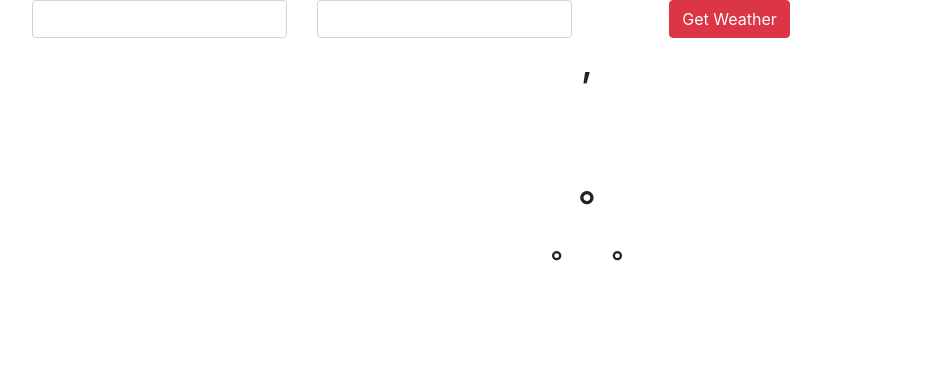
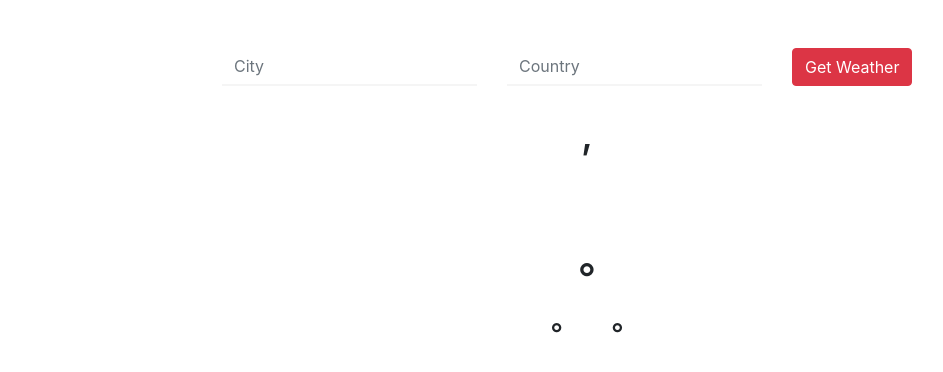
Before and after one commit to ashwinmano/weater-app, a React (Create React App) app: page / in a window 1280 px wide. Shown: the top 372 px of the page, without its empty margins (53-996 px from the left). Built offline with nearby package versions, Linux system fonts and the light colour scheme; no server answers.

Commit message:
Error Handling added to the form

```diff
--- a/src/App.js
+++ b/src/App.js
@@ -21,7 +21,7 @@ class App extends React.Component{
       description:"",
       error:false
     };
-    this.getWeather();
+
     this.weatherIcon={
       Thunderstorm:"wi-thunderstorm",
       Drizzle:"wi-sleet",
@@ -68,8 +68,16 @@ class App extends React.Component{
 
 
 
-  getWeather=async()=>{
-    const api_call=await fetch(`http://api.openweathermap.org/data/2.5/weather?q=London,uk&appid=${API_key}`);
+  getWeather=async(e)=>{
+
+    e.preventDefault();
+
+    const city=e.target.elements.city.value;
+    const country=e.target.elements.country.value;
+
+
+    if(city && country){
+      const api_call=await fetch(`http://api.openweathermap.org/data/2.5/weather?q=${city},${country}&appid=${API_key}`);
     const response =await api_call.json();
 
     console.log(response);
@@ -84,11 +92,15 @@ class App extends React.Component{
 
     });
     this.get_WeatherIcon(this.weatherIcon,response.weather[0].id);
+    }
+    else{
+      this.setState({error:true});
+    }
   };
   render(){
     return(
       <div className="App">
-        <Form />
+        <Form loadweather={this.getWeather} error={this.state.error} />
 
         <Weather city={this.state.city}
         country={this.state.country}
--- a/src/components/form.component.jsx
+++ b/src/components/form.component.jsx
@@ -1,19 +1,32 @@
 import React from 'react';
-
+import './form.style.css';
 const Form = props =>{
     return(
         <div className="container">
-           <div className="row">
-               <div className="col-md-3">
-                   <input type="text" className="form-control" name="city" autoComplete="off" />
+            <div>{props.error? error():null}</div>
+            <form onSubmit={props.loadweather}>
+            <div className="row">
+               <div className="col-md-3 offset-md-2">
+                   <input type="text" className="form-control" name="city" autoComplete="off" placeholder="City" />
                </div>
                <div className="col-md-3">
-               <input type="text" className="form-control" name="country" autoComplete="off" />
+               <input type="text" className="form-control" name="country" autoComplete="off"  placeholder="Country" />
                </div>
-               <div className="col-md-3">
+               <div className="col-md-3 mt-md-0 text-md-left">
                    <button className="btn btn-danger">Get Weather</button>
                </div>
                </div>
+
+            </form>
+
+        </div>
+    );
+};
+
+function error(){
+    return(
+        <div className="alert alert-danger mx-5"role="alert">
+            Please Enter City and Country
         </div>
     );
 };
--- /dev/null
+++ b/src/components/form.style.css
@@ -0,0 +1,17 @@
+form{
+    margin-top: 3rem;
+}
+
+form input[name="city"],
+form input[name="country"]{
+    background-color: transparent;
+    color: white;
+    border: 0;
+    border-bottom: 2px solid whitesmoke;
+    border-radius: 0;
+}
+
+form input:focus{
+    background-color:transparent;
+    box-shadow: none !important;
+}
--- a/src/components/weather_component.jsx
+++ b/src/components/weather_component.jsx
@@ -3,7 +3,7 @@ import React from 'react';
 const Weather = props =>{
     return(
         <div className="container">
-            <div className="cards">
+            <div className="cards pt-4">
                 <h1>
                     {props.city},{props.country}
                 </h1>
```
